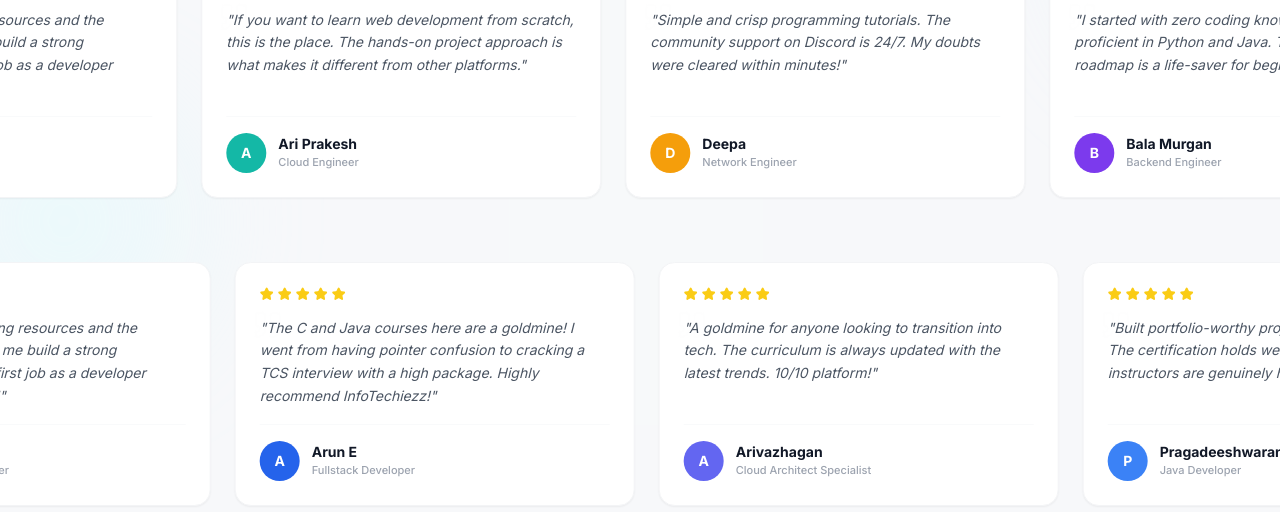
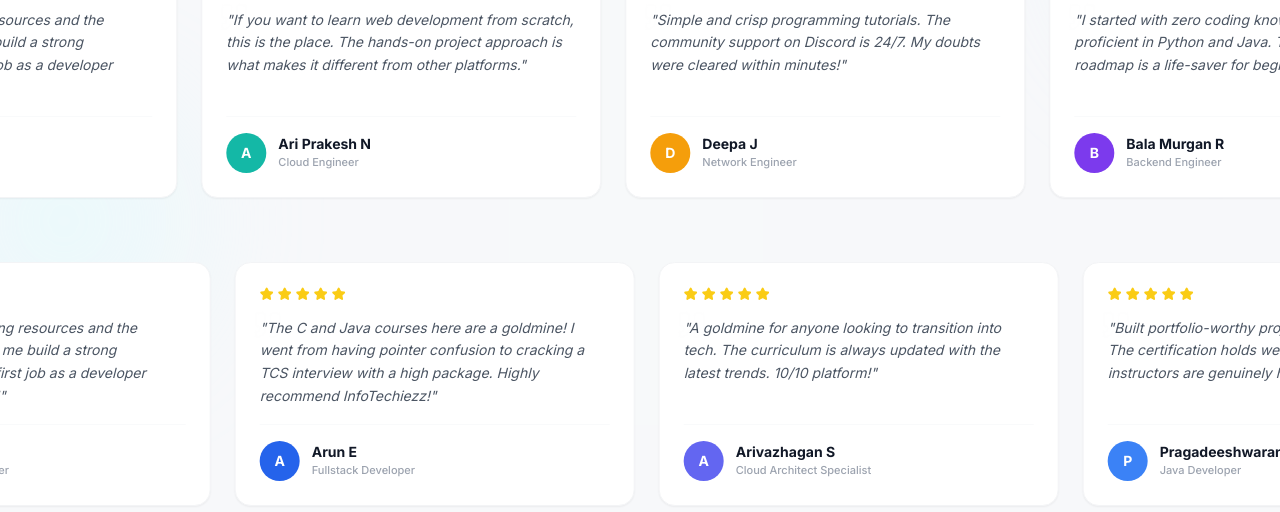
Before and after one commit to Pragadeeshwaran-007/Info-Techiezz, a React (Vite) app: page / in a window 1280 px wide. Shown: the part 3640-4152 px from the top of the page. Built offline with nearby package versions, Linux system fonts and the light colour scheme; the HTML template or start-up script is replaced by a standard one.

Commit message:
Update Community.tsx

```diff
--- a/src/components/Community.tsx
+++ b/src/components/Community.tsx
@@ -10,56 +10,56 @@
         color: "#2563EB"
     },
     {
-        name: "Lithika",
+        name: "Lithika M",
         role: "MERN Stack Developer",
         content: "Their free C programming resources and the placement series helped me build a strong foundation. I landed my first job as a developer thanks to their guidance!",
         rating: 5,
         color: "#06B6D4"
     },
     {
-        name: "Ari Prakesh",
+        name: "Ari Prakesh N",
         role: "Cloud Engineer",
         content: "If you want to learn web development from scratch, this is the place. The hands-on project approach is what makes it different from other platforms.",
         rating: 5,
         color: "#14b8a6"
     },
     {
-        name: "Deepa",
+        name: "Deepa J",
         role: "Network Engineer",
         content: "Simple and crisp programming tutorials. The community support on Discord is 24/7. My doubts were cleared within minutes!",
         rating: 5,
         color: "#f59e0b"
     },
     {
-        name: "Bala Murgan",
+        name: "Bala Murgan R",
         role: "Backend Engineer",
         content: "I started with zero coding knowledge. Now, I am proficient in Python and Java. The structured roadmap is a life-saver for beginners.",
         rating: 5,
         color: "#7c3aed"
     },
     {
-        name: "Boomika",
+        name: "Boomika N",
         role: "Python Developer",
         content: "The TCS NQT Placement Series is a must-watch. It covered exactly what was asked in the interview. I am now working at my dream company!",
         rating: 5,
         color: "#ec4899"
     },
     {
-        name: "Venkatesh",
+        name: "Venkatesan K",
         role: "Prompt Engineer",
         content: "Learned advanced concepts in a very simplified way. The focus on logic building rather than just syntax is what I loved the most.",
         rating: 5,
         color: "#10b981"
     },
     {
-        name: "Pragadeeshwaran",
+        name: "Pragadeeshwaran S",
         role: "Java Developer",
         content: "Built portfolio-worthy projects during the course. The certification holds weight in interviews. The instructors are genuinely helpful.",
         rating: 5,
         color: "#3b82f6"
     },
     {
-        name: "Arivazhagan",
+        name: "Arivazhagan S",
         role: "Cloud Architect Specialist",
         content: "A goldmine for anyone looking to transition into tech. The curriculum is always updated with the latest trends. 10/10 platform!",
         rating: 5,
```
